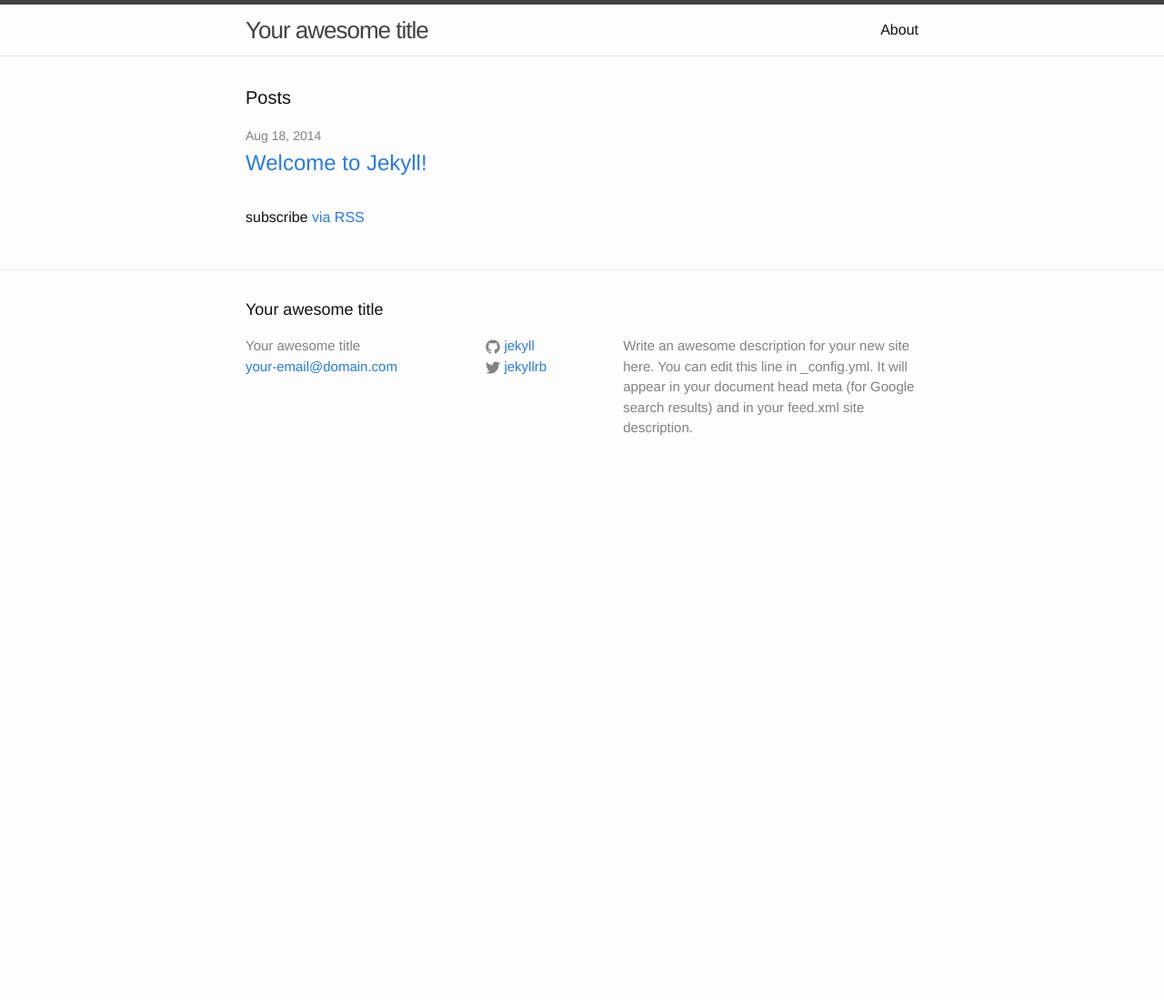
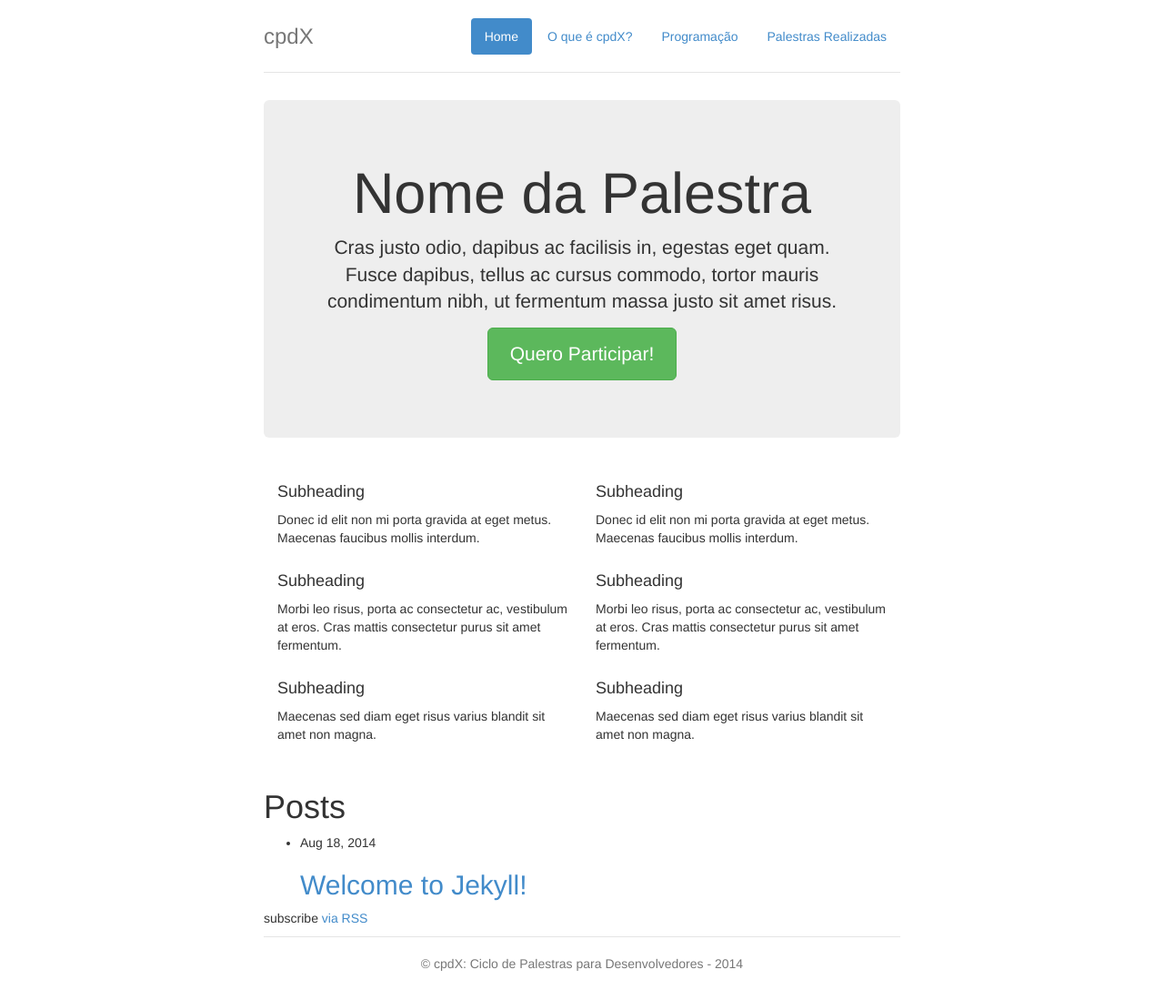
Before and after one commit to rodrigorgs/cpdx.github.io, a Jekyll site: the page built from index.html, in a window 1280 px wide. Shown: the whole page at 91% size. Built offline with Jekyll 4.4.1, drawn with Linux system fonts in a browser that asks for light colours; before the commit the page ends 900 px from its top, so only the background shows below that.

Commit message:
Aplica primeiras definicoes de layout na pagina.

```diff
--- a/_includes/footer.html
+++ b/_includes/footer.html
@@ -1,55 +1,9 @@
-<footer class="site-footer">
+        <div class="footer text-center">
+            <p>&copy; cpdX: Ciclo de Palestras para Desenvolvedores - 2014</p>
+        </div>
+    </div> <!-- /container -->
 
-  <div class="wrapper">
-
-    <h2 class="footer-heading">{{ site.title }}</h2>
-
-    <div class="footer-col-wrapper">
-      <div class="footer-col  footer-col-1">
-        <ul class="contact-list">
-          <li>{{ site.title }}</li>
-          <li><a href="mailto:{{ site.email }}">{{ site.email }}</a></li>
-        </ul>
-      </div>
-
-      <div class="footer-col  footer-col-2">
-        <ul class="social-media-list">
-          {% if site.github_username %}
-          <li>
-            <a href="https://github.com/{{ site.github_username }}">
-              <span class="icon  icon--github">
-                <svg viewBox="0 0 16 16">
-                  <path fill="#828282" d="M7.999,0.431c-4.285,0-7.76,3.474-7.76,7.761 c0,3.428,2.223,6.337,5.307,7.363c0.388,0.071,0.53-0.168,0.53-0.374c0-0.184-0.007-0.672-0.01-1.32 c-2.159,0.469-2.614-1.04-2.614-1.04c-0.353-0.896-0.862-1.135-0.862-1.135c-0.705-0.481,0.053-0.472,0.053-0.472 c0.779,0.055,1.189,0.8,1.189,0.8c0.692,1.186,1.816,0.843,2.258,0.645c0.071-0.502,0.271-0.843,0.493-1.037 C4.86,11.425,3.049,10.76,3.049,7.786c0-0.847,0.302-1.54,0.799-2.082C3.768,5.507,3.501,4.718,3.924,3.65 c0,0,0.652-0.209,2.134,0.796C6.677,4.273,7.34,4.187,8,4.184c0.659,0.003,1.323,0.089,1.943,0.261 c1.482-1.004,2.132-0.796,2.132-0.796c0.423,1.068,0.157,1.857,0.077,2.054c0.497,0.542,0.798,1.235,0.798,2.082 c0,2.981-1.814,3.637-3.543,3.829c0.279,0.24,0.527,0.713,0.527,1.437c0,1.037-0.01,1.874-0.01,2.129 c0,0.208,0.14,0.449,0.534,0.373c3.081-1.028,5.302-3.935,5.302-7.362C15.76,3.906,12.285,0.431,7.999,0.431z"/>
-                </svg>
-              </span>
-
-              <span class="username">{{ site.github_username }}</span>
-            </a>
-          </li>
-          {% endif %}
-
-          {% if site.twitter_username %}
-          <li>
-            <a href="https://twitter.com/{{ site.twitter_username }}">
-              <span class="icon  icon--twitter">
-                <svg viewBox="0 0 16 16">
-                  <path fill="#828282" d="M15.969,3.058c-0.586,0.26-1.217,0.436-1.878,0.515c0.675-0.405,1.194-1.045,1.438-1.809
-                  c-0.632,0.375-1.332,0.647-2.076,0.793c-0.596-0.636-1.446-1.033-2.387-1.033c-1.806,0-3.27,1.464-3.27,3.27 c0,0.256,0.029,0.506,0.085,0.745C5.163,5.404,2.753,4.102,1.14,2.124C0.859,2.607,0.698,3.168,0.698,3.767 c0,1.134,0.577,2.135,1.455,2.722C1.616,6.472,1.112,6.325,0.671,6.08c0,0.014,0,0.027,0,0.041c0,1.584,1.127,2.906,2.623,3.206 C3.02,9.402,2.731,9.442,2.433,9.442c-0.211,0-0.416-0.021-0.615-0.059c0.416,1.299,1.624,2.245,3.055,2.271 c-1.119,0.877-2.529,1.4-4.061,1.4c-0.264,0-0.524-0.015-0.78-0.046c1.447,0.928,3.166,1.469,5.013,1.469 c6.015,0,9.304-4.983,9.304-9.304c0-0.142-0.003-0.283-0.009-0.423C14.976,4.29,15.531,3.714,15.969,3.058z"/>
-                </svg>
-              </span>
-
-              <span class="username">{{ site.twitter_username }}</span>
-            </a>
-          </li>
-          {% endif %}
-        </ul>
-      </div>
-
-      <div class="footer-col  footer-col-3">
-        <p class="text">{{ site.description }}</p>
-      </div>
-    </div>
-
-  </div>
-
-</footer>
+    <!-- Bootstrap core JavaScript
+    ================================================== -->
+    <script src="../assets/js/bootstrap.min.js"></script>
+    <!-- Placed at the end of the document so the pages load faster -->
--- a/_includes/head.html
+++ b/_includes/head.html
@@ -1,11 +1,27 @@
 <head>
     <meta charset="utf-8">
-    <meta name="viewport" content="width=device-width">
     <meta http-equiv="X-UA-Compatible" content="IE=edge">
+    <meta name="viewport" content="width=device-width, initial-scale=1">
+    <meta name="description" content="">
+    <meta name="author" content="">
+    <link rel="icon" href="favicon.ico">
 
     <title>{% if page.title %}{{ page.title }}{% else %}{{ site.title }}{% endif %}</title>
     <meta name="description" content="{{ site.description }}">
 
-    <link rel="stylesheet" href="{{ "/css/main.css" | prepend: site.baseurl }}">
+    <!-- Bootstrap core CSS -->
+    <link rel="stylesheet" href="{{ "/assets/css/bootstrap.min.css" | prepend: site.baseurl }}">
+
+
+    <!-- Custom styles for this template -->
+    <link rel="stylesheet" href="{{ "/assets/css/jumbotron-narrow.css" | prepend: site.baseurl }}">
+
+
+    <!-- HTML5 shim and Respond.js IE8 support of HTML5 elements and media queries -->
+    <!--[if lt IE 9]>
+      <script src="https://oss.maxcdn.com/html5shiv/3.7.2/html5shiv.min.js"></script>
+      <script src="https://oss.maxcdn.com/respond/1.4.2/respond.min.js"></script>
+    <![endif]-->
+
     <link rel="canonical" href="{{ page.url | replace:'index.html','' | prepend: site.baseurl | prepend: site.url }}">
 </head>
--- a/_includes/header.html
+++ b/_includes/header.html
@@ -1,27 +1,10 @@
-<header class="site-header">
-
-  <div class="wrapper">
-
-    <a class="site-title" href="{{ site.baseurl }}/">{{ site.title }}</a>
-
-    <nav class="site-nav">
-      <a href="#" class="menu-icon">
-        <svg viewBox="0 0 18 15">
-          <path fill="#424242" d="M18,1.484c0,0.82-0.665,1.484-1.484,1.484H1.484C0.665,2.969,0,2.304,0,1.484l0,0C0,0.665,0.665,0,1.484,0 h15.031C17.335,0,18,0.665,18,1.484L18,1.484z"/>
-          <path fill="#424242" d="M18,7.516C18,8.335,17.335,9,16.516,9H1.484C0.665,9,0,8.335,0,7.516l0,0c0-0.82,0.665-1.484,1.484-1.484 h15.031C17.335,6.031,18,6.696,18,7.516L18,7.516z"/>
-          <path fill="#424242" d="M18,13.516C18,14.335,17.335,15,16.516,15H1.484C0.665,15,0,14.335,0,13.516l0,0 c0-0.82,0.665-1.484,1.484-1.484h15.031C17.335,12.031,18,12.696,18,13.516L18,13.516z"/>
-        </svg>
-      </a>
-
-      <div class="trigger">
-        {% for page in site.pages %}
-          {% if page.title %}
-          <a class="page-link" href="{{ page.url | prepend: site.baseurl }}">{{ page.title }}</a>
-          {% endif %}
-        {% endfor %}
-      </div>
-    </nav>
-
-  </div>
-
-</header>
+    <div class="container">
+        <div class="header">
+            <ul class="nav nav-pills pull-right">
+                <li class="active"><a href="#">Home</a></li>
+                <li><a href="#">O que é cpdX?</a></li>
+                <li><a href="#">Programação</a></li>
+                <li><a href="#">Palestras Realizadas</a></li>
+            </ul>
+            <h3 class="text-muted">cpdX</h3>
+        </div>
--- a/_layouts/default.html
+++ b/_layouts/default.html
@@ -1,20 +1,14 @@
 <!DOCTYPE html>
-<html>
-
+<html lang="pt-BR">
   {% include head.html %}
-
   <body>
-
-    {% include header.html %}
-
-    <div class="page-content">
-      <div class="wrapper">
-        {{ content }}
+      {% include header.html %}
+      <div class="jumbotron">
+          <h1>Nome da Palestra</h1>
+          <p class="lead">Cras justo odio, dapibus ac facilisis in, egestas eget quam. Fusce dapibus, tellus ac cursus commodo, tortor mauris condimentum nibh, ut fermentum massa justo sit amet risus.</p>
+          <p><a class="btn btn-lg btn-success" href="#" role="button">Quero Participar!</a></p>
       </div>
-    </div>
-
-    {% include footer.html %}
-
+      {{ content }}
+      {% include footer.html %}
   </body>
-
 </html>
--- a/index.html
+++ b/index.html
@@ -1,6 +1,30 @@
 ---
 layout: default
 ---
+
+ <div class="row marketing">
+        <div class="col-lg-6">
+          <h4>Subheading</h4>
+          <p>Donec id elit non mi porta gravida at eget metus. Maecenas faucibus mollis interdum.</p>
+
+          <h4>Subheading</h4>
+          <p>Morbi leo risus, porta ac consectetur ac, vestibulum at eros. Cras mattis consectetur purus sit amet fermentum.</p>
+
+          <h4>Subheading</h4>
+          <p>Maecenas sed diam eget risus varius blandit sit amet non magna.</p>
+        </div>
+
+        <div class="col-lg-6">
+          <h4>Subheading</h4>
+          <p>Donec id elit non mi porta gravida at eget metus. Maecenas faucibus mollis interdum.</p>
+
+          <h4>Subheading</h4>
+          <p>Morbi leo risus, porta ac consectetur ac, vestibulum at eros. Cras mattis consectetur purus sit amet fermentum.</p>
+
+          <h4>Subheading</h4>
+          <p>Maecenas sed diam eget risus varius blandit sit amet non magna.</p>
+        </div>
+      </div>
 
 <div class="home">
 
```
